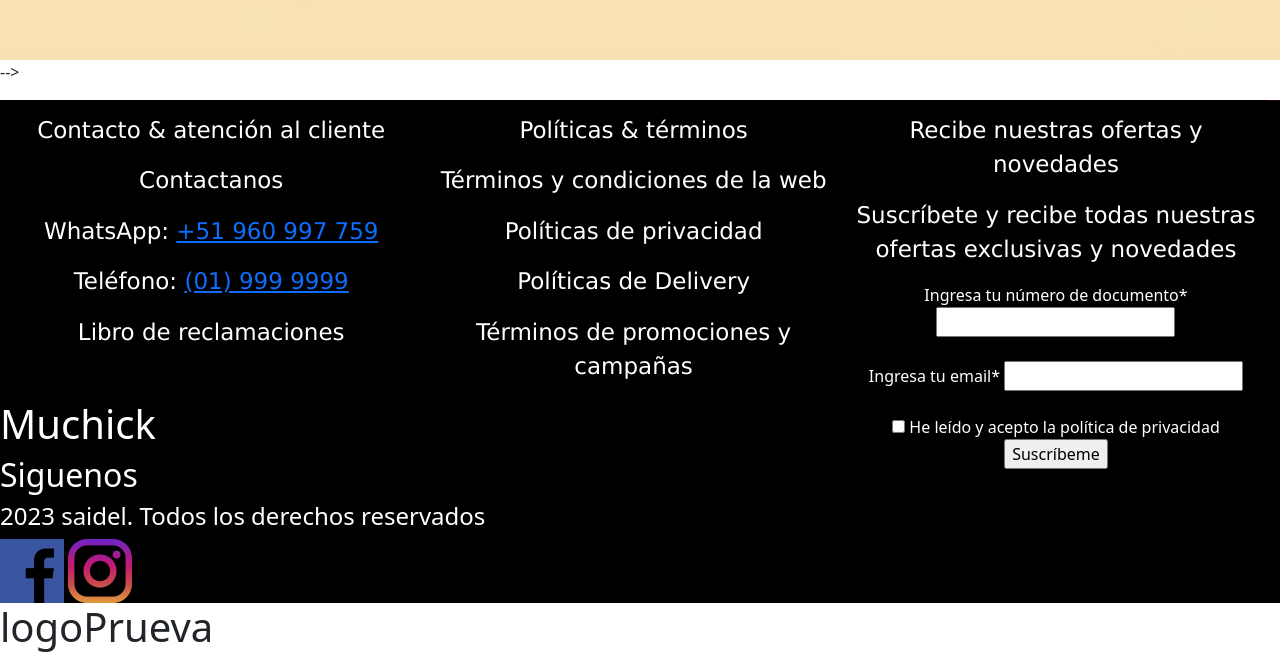
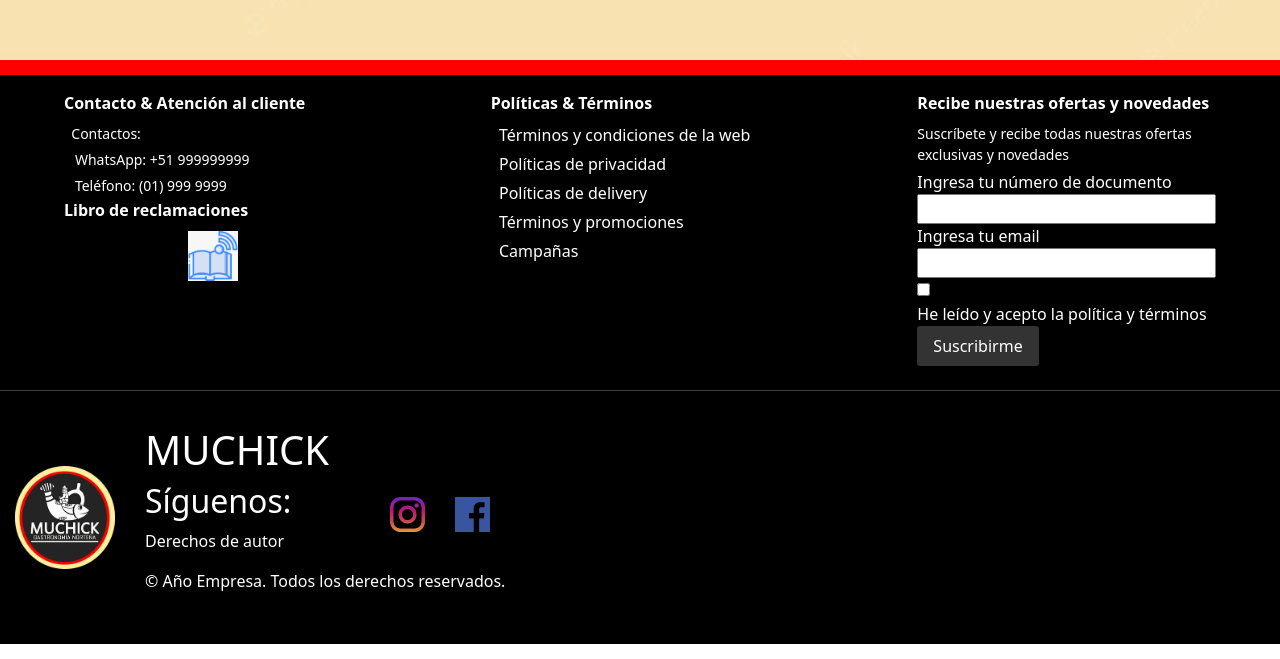
Before and after one commit to Deividmartin12/proyecto, a plain HTML site: page index.html in a window 1280 px wide. Shown: the part 1326-1985 px from the top of the page. Drawn offline with nearby package versions, Linux system fonts and the light colour scheme.

Commit message:
mor,gon1

```diff
--- a/css/cssIndex.css
+++ b/css/cssIndex.css
@@ -5,7 +5,7 @@ body {
 }
 
 
-
+/*
 ul {
     width: 100%;
     text-align: center;
@@ -25,7 +25,7 @@ ul li a {
     color: black;
     text-decoration: none;
 }
-
+*/
 nav div {
     text-align: center;
 }
@@ -69,38 +69,38 @@ main img {
     padding-right: 5%;
     text-align: center;
 }
-
+/*
 .derecha {
-    padding-top: 1%;
-    padding-left: 0;
-    text-align: center;
+    padding: 25px;
+    text-align: justify;
     width: 33%;
-
+    background-color: black;
     float: left;
     color: white;
-    height: 300px;
+    height: 400px;
+    font-size: 10px;
 }
-
+*/
 #trabaja {
     list-style: none;
     color: black;
     text-decoration: none;
-    font-size: 19px;
+    font-size: 1px;
     font-family: 'Tahoma', sans-serif;
 }
-
+/*
 footer{
-    background-color: black;
+   background-color: black;
     color: white;
 }
 
 footer div>p {
     width: 100%;
-    font-size: 23px;
+    font-size: 13px;
     font-family: 'Verdana', sans-serif;
 
 }
-
+*/
 .imagen {
     float: left;
 
@@ -117,9 +117,7 @@ footer div>p {
 .logueo {
     text-align: initial;
 }
-.abajo{
-    float: inherit;
-}
+
 .carrito {
     width: 50px;
     padding-top: 0%;
@@ -219,3 +217,171 @@ ul li a:hover {
 .active h1 {
     margin: 0px;
 }
+
+/* asdasdasdahasgdgasgjdkasdgjasgjdajsgdasdagsdjvafagasd*/
+
+footer{
+    background-color: black;
+    color: white;
+    padding-top: 1.5%;
+    margin-right: 0%;
+    padding-right: 0%;
+}
+
+.footer-container {
+    display: flex;
+    justify-content: space-between;
+  }
+
+  .contact-info, .policies, .subscribe {
+    flex: 1;
+    margin: 5%;
+    margin-top: 0%;
+    margin-block-end: 0%;
+  }
+
+  .footer-container h3 {
+    font-size: 16px;
+    font-weight: bold;
+    margin-bottom: 10px;
+  }
+
+  .footer-container p {
+    font-size: 14px;
+    margin-bottom: 5px;
+  }
+
+  .footer-container ul {
+    list-style: none;
+    padding: 0;
+    margin: 0;
+  }
+
+  .footer-container ul li {
+    margin-bottom: 5px;
+  }
+
+  .footer-container ul li a {
+    color: white; /* Color de enlace personalizado */
+    text-decoration: none;
+  }
+
+  .footer-container ul li a:hover {
+    text-decoration: underline;
+  }
+  /*
+  .subscribe label {
+    display: block;
+    margin-bottom: 5px;
+  }*/
+  /*
+  .subscribe input[type="text"],
+  .subscribe input[type="email"]{
+    width: 50%;
+    padding: 5px;
+    border: 1px solid #ccc;
+    border-radius: 3px;
+  }
+  .subscribe input[type="checkbox"] {
+    width: 50%;
+    padding: 5px;
+    border: 1px solid #ccc;
+    border-radius: 3px;
+  }*/
+  .subscribe button {
+    padding: 8px 16px;
+    background-color: #333;
+    color: #fff;
+    border: none;
+    border-radius: 3px;
+    cursor: pointer;
+    text-align: center;
+  }
+
+  input[type="text"] {
+    width: 100%;
+  }
+
+
+  .subscribe button:hover {
+    background-color: #555;
+  }
+
+  #acepto{
+    float: left;
+  }
+/*   */
+
+.reclamaciones {
+    text-align: center;
+  }
+
+  .reclamaciones h3 {
+    margin-bottom: 10px;
+    text-align: justify;
+  }
+
+  .reclamaciones img {
+    display: block;
+    margin: 0 auto;
+    width: 50px;
+
+  }
+
+  .container {
+    display: flex;
+    align-items: center;
+
+  }
+
+  /*    */
+  .abajo img, .footer_abajo{
+    float: left;
+    margin: 15px;
+
+  }
+
+  #imagen-siguenos{
+    float: right;
+  }
+
+  #izquierda{
+    float: left;
+    margin-top: 4%;
+    padding: 0%;
+  }
+
+  .abajo {
+    display: flex;
+    align-items: center;
+    padding: 20px 0;
+    background-color: black;
+  }
+
+  .suscribe input{
+    width: 15% ;
+
+  }
+
+  @media (max-width: 767px) {
+    .footer-container {
+        flex-direction: column;
+
+        padding: 0%;
+    }
+}
+
+/*      */
+hr {
+    background-color: white;
+    color: white;
+    margin: 0;
+  }
+
+  .linea-roja{
+    margin: 0%;
+    color: rgb(255,0,0);
+    background-color: rgb(255,0,0);
+    height: 15px;
+
+  }
--- a/index.html
+++ b/index.html
@@ -46,66 +46,73 @@
             </div>
             <div>
                 <div><img src="img/carrito.png" alt="carrito" width="75" height="50"></div>
-                <div><p>S/. 20.00</p></div>
+                <div>
+                    <p>S/. 20.00</p>
+                </div>
             </div>
         </div>
     </nav>
     </nav>
-    <!-- -->
 
     <main>
         <img src="img/hamburguesa.jpg" alt="" srcset="" />
-    </main>-->
+    </main>
+    <div class="linea-roja"></div>
+
     <footer>
-        <div class="derecha">
-            <p>Contacto & atención al cliente</p>
-            <p>Contactanos</p>
-            <p>WhatsApp: <a href="">+51 960 997 759</a></p>
-            <p>Teléfono: <a href="">(01) 999 9999</a></p>
-            <p>Libro de reclamaciones</p>
+        <div class="footer-container">
+            <div class="contact-info">
+                <h3>Contacto & Atención al cliente</h3>
+                <p>&nbsp; Contactos:</p>
+                <p>&nbsp;&nbsp; WhatsApp: +51 999999999</p>
+                <p>&nbsp;&nbsp; Teléfono: (01) 999 9999</p>
+                <div class="reclamaciones">
+                    <h3>Libro de reclamaciones</h3>
+                    <a href="pagina_reclamaciones.html"><img src="img/libro1.jpeg"></a>
+                </div>
+                <br>
+            </div>
+            <div class="policies">
+                <h3>Políticas & Términos</h3>
+                <ul>
+                    <li><a href="#">&nbsp; Términos y condiciones de la web</a></li>
+                    <li><a href="#">&nbsp; Políticas de privacidad</a></li>
+                    <li><a href="#">&nbsp; Políticas de delivery</a></li>
+                    <li><a href="#">&nbsp; Términos y promociones</a></li>
+                    <li><a href="#">&nbsp; Campañas</a></li>
+                </ul>
+            </div>
+            <br>
+            <div class="subscribe">
+                <h3>Recibe nuestras ofertas y novedades</h3>
+                <p>Suscríbete y recibe todas nuestras ofertas exclusivas y novedades</p>
+                <form action="">
+                    <label for="">Ingresa tu número de documento</label> <br>
+                    <input type="text"><br>
+                    <label for="">Ingresa tu email</label><br>
+                    <input type="text"><br>
+                    <input type="checkbox" name="" id="">
+                    <label for="">He leído y acepto la política y términos</label>
+                    <br>
+                    <button type="submit">Suscribirme</button>
+                </form>
+            </div>
         </div>
+        <br>
+        <hr style="background-color: white; color: white; margin: 0%;">
 
-        <div class="derecha">
-            <p>Políticas & términos</p>
-            <p>Términos y condiciones de la web</p>
-            <p>Políticas de privacidad</p>
-            <p>Políticas de Delivery</p>
-            <p>Términos de promociones y campañas</p>
-        </div>
-
-        <div class="derecha">
-            <p>Recibe nuestras ofertas y novedades</p>
-            <p>Suscríbete y recibe todas nuestras ofertas exclusivas y novedades</p>
-            <form action="">
-                <label for="">Ingresa tu número de documento*</label>
-                <input type="text"> <br> <br>
-                <label for="">Ingresa tu email*</label>
-                <input type="text" name="" id=""> <br> <br>
-                <input type="checkbox" name="" id=""> <label for="">He leído y acepto la política de privacidad</label>
-                <input type="button" value="Suscríbeme">
-            </form>
-        </div>
-
-        <hr style="background-color: red; color: red;">
-
-        <div class="abajo">
-            <div class="imagen"><img src="img/logoPrueba.jpg" alt=""></div>
-            <div class="contenido-fott">
-                <div>
-                    <h1>Muchick</h1>
-                    <h2>Siguenos</h2>
-                    <h4>2023 saidel. Todos los derechos reservados</h4>
-                </div>
-                <div>
-                    <img src="img/facebook.png" class="imagen12" alt="">
-                    <img src="img/instagram.png" class="imagen12" alt="">
-                </div>
+        <div class="abajo" id="abajo">
+            <img src="img/logoPrueva.jpg" width="100" alt="">
+            <div class="footer_abajo">
+                <h1>MUCHICK</h1>
+                <h2>Síguenos:
+                    <img id="imagen-siguenos" src="img/facebook.png" width="35" alt="">
+                    <img id="imagen-siguenos" src="img/instagram.png" width="35" alt="">
+                </h2>
+                <p>Derechos de autor</p>
+                <p>&copy; Año Empresa. Todos los derechos reservados.</p>
             </div>
         </div>
     </footer>
 
-
-    <h1>
-        logoPrueva
-    </h1>
 </html>
```
Also changed, not shown: img/libro1.jpeg (added).
